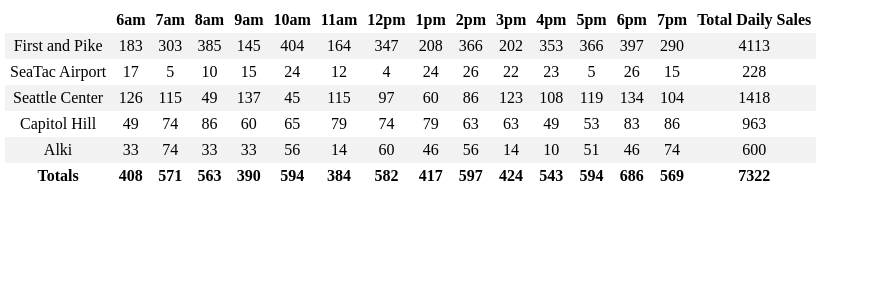
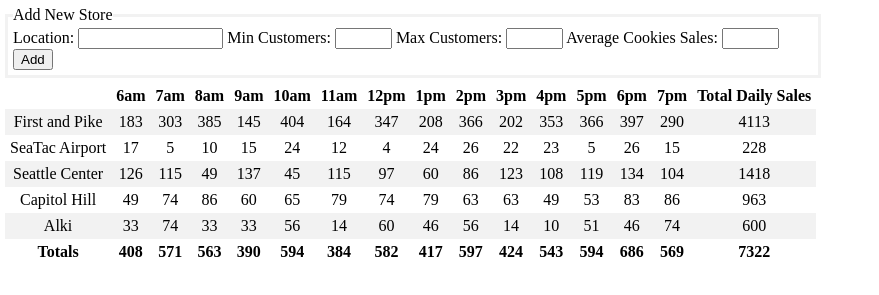
Before and after one commit to andrewquamme/cookie-stand, a plain HTML site: page sales.html in a window 1280 px wide. Shown: the part 43-338 px from the top of the page, without its empty margins (0-879 px from the left). Drawn offline with Linux system fonts and the light colour scheme.

Commit message:
Adds form to sales page

```diff
--- a/css/style.css
+++ b/css/style.css
@@ -14,6 +14,17 @@ h2 {
 header {
   margin: 5px;
   padding: 5px;
+}
+
+fieldset {
+  border: 3px solid #f2f2f2;
+  padding: 5px;
+  margin: 5px;
+  width: 800px;
+}
+
+button {
+
 }
 
 table {
--- a/sales.html
+++ b/sales.html
@@ -13,6 +13,27 @@
       <h1>Pat's Salmon Cookies - Sales Projections</h1>
     </header>
 
+    <form id="store-form">
+      <fieldset>
+        <legend>Add New Store</legend>
+
+        <label for="location">Location: </label>
+        <input name="location" type="text" size="15" required />
+
+        <label for="min-customers">Min Customers: </label>
+        <input name="min-customers" type="text" size="4" required />
+
+        <label for="max-customers">Max Customers: </label>
+        <input name="max-customers" type="text" size="4" required />
+
+        <label for="average-sales">Average Cookies Sales: </label>
+        <input name="average-sales" type="text" size="4" required />
+        <button type="submit">Add</button>
+      </fieldset>
+
+
+    </form>
+
     <table id="stores"></table>
 
     <script src="js/app.js"></script>
```
